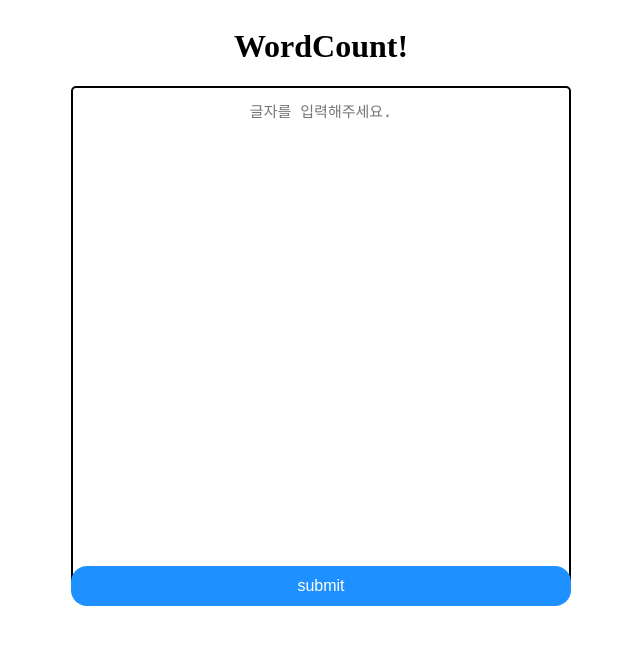
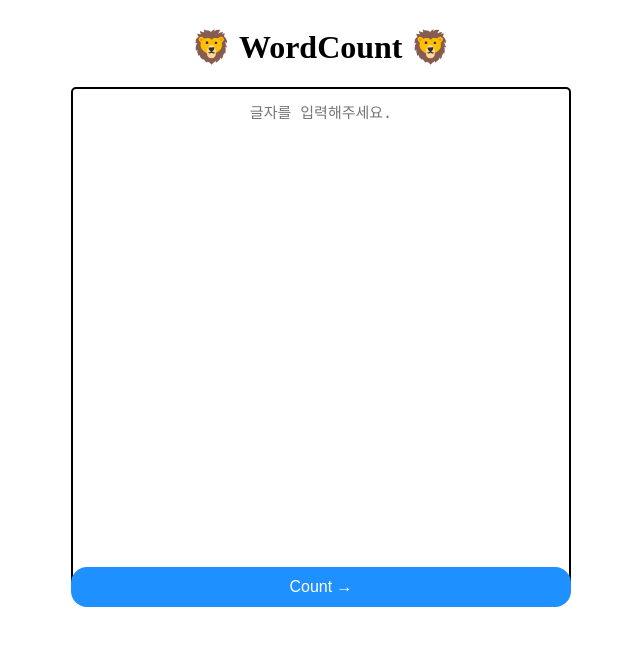
Before and after one commit to LyuDevz/wordcount, a Django app: page / in a window 1280 px wide. Shown: the top 646 px of the page, without its empty margins (319-959 px from the left). Run offline with Django 4.2, Linux system fonts and the light colour scheme.

Commit message:
style change

```diff
--- a/wordcount/main/templates/main.html
+++ b/wordcount/main/templates/main.html
@@ -1,8 +1,8 @@
 <body>
-  <h1>WordCount!</h1>
+  <h1>🦁 WordCount 🦁</h1>
   <form action="{% url 'result' %}" method="GET">
     <textarea name="text" placeholder="글자를 입력해주세요."></textarea>
-    <button type="submit">submit</button>
+    <button type="submit">Count →</button>
   </form>
 </body>
 
```
